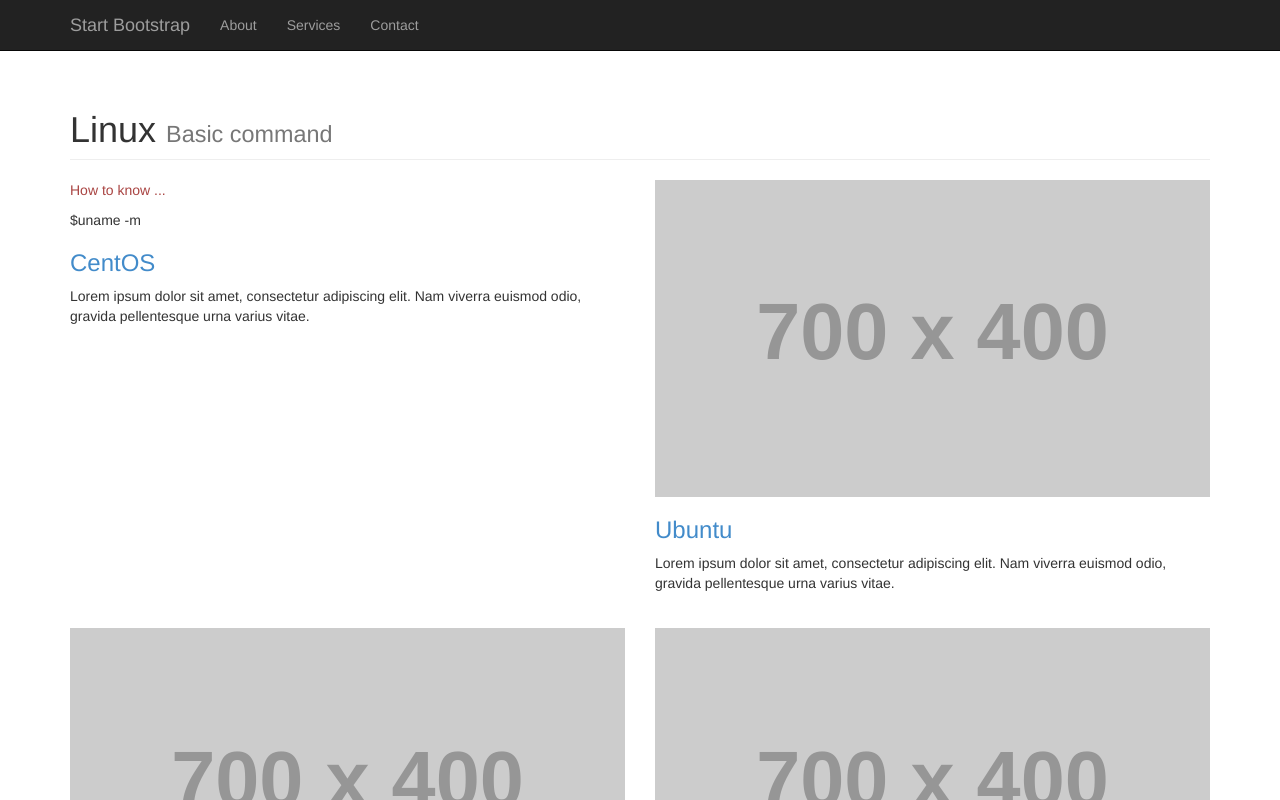
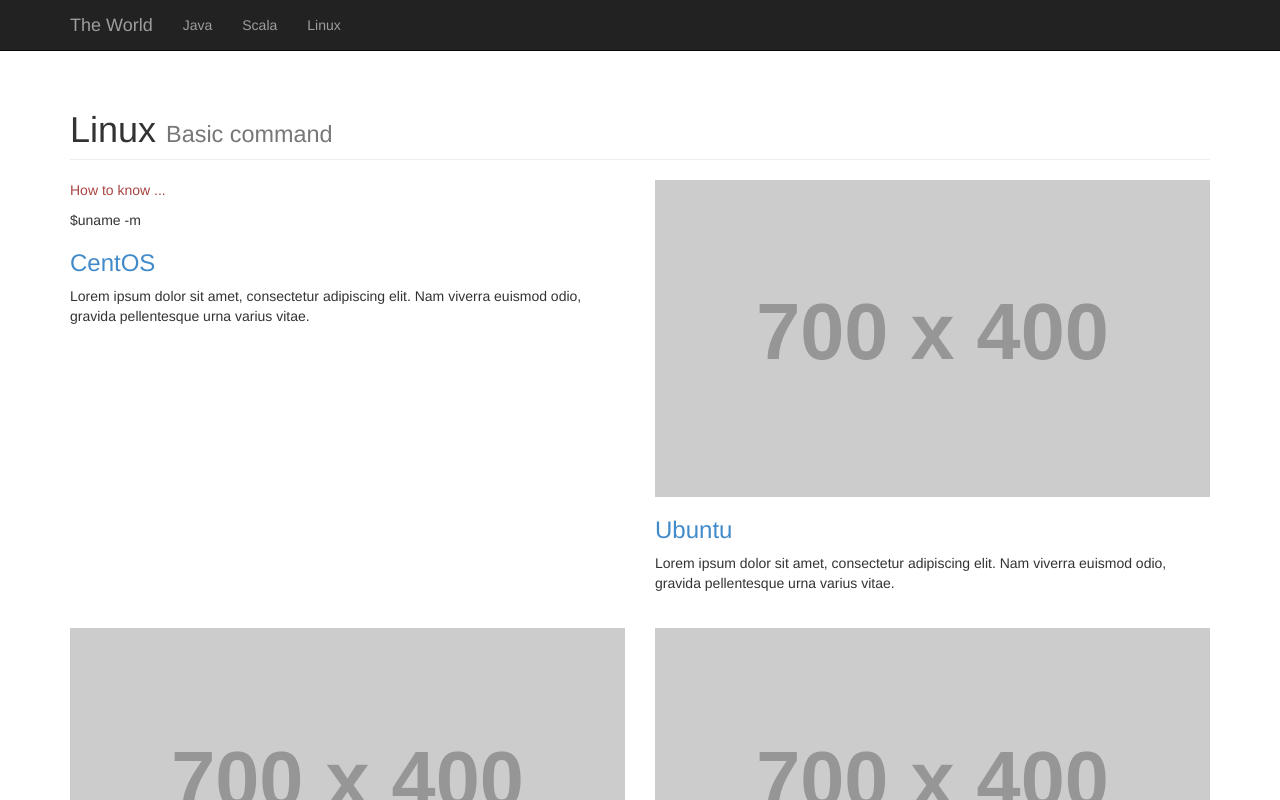
Before and after one commit to njosephef/njosephef.github.io, a plain HTML site: page linux/index.html in a window 1280 px wide. Shown: the top 800 px of the page. Drawn offline with Linux system fonts and the light colour scheme; placeholder pictures from the web are drawn by us.

Commit message:
change menu

```diff
--- a/linux/index.html
+++ b/linux/index.html
@@ -39,19 +39,19 @@
                     <span class="icon-bar"></span>
                     <span class="icon-bar"></span>
                 </button>
-                <a class="navbar-brand" href="#">Start Bootstrap</a>
+                <a class="navbar-brand" href="#">The World</a>
             </div>
             <!-- Collect the nav links, forms, and other content for toggling -->
             <div class="collapse navbar-collapse" id="bs-example-navbar-collapse-1">
                 <ul class="nav navbar-nav">
                     <li>
-                        <a href="#">About</a>
+                        <a href="#">Java</a>
                     </li>
                     <li>
-                        <a href="#">Services</a>
+                        <a href="#">Scala</a>
                     </li>
                     <li>
-                        <a href="#">Contact</a>
+                        <a href="#">Linux</a>
                     </li>
                 </ul>
             </div>
```
